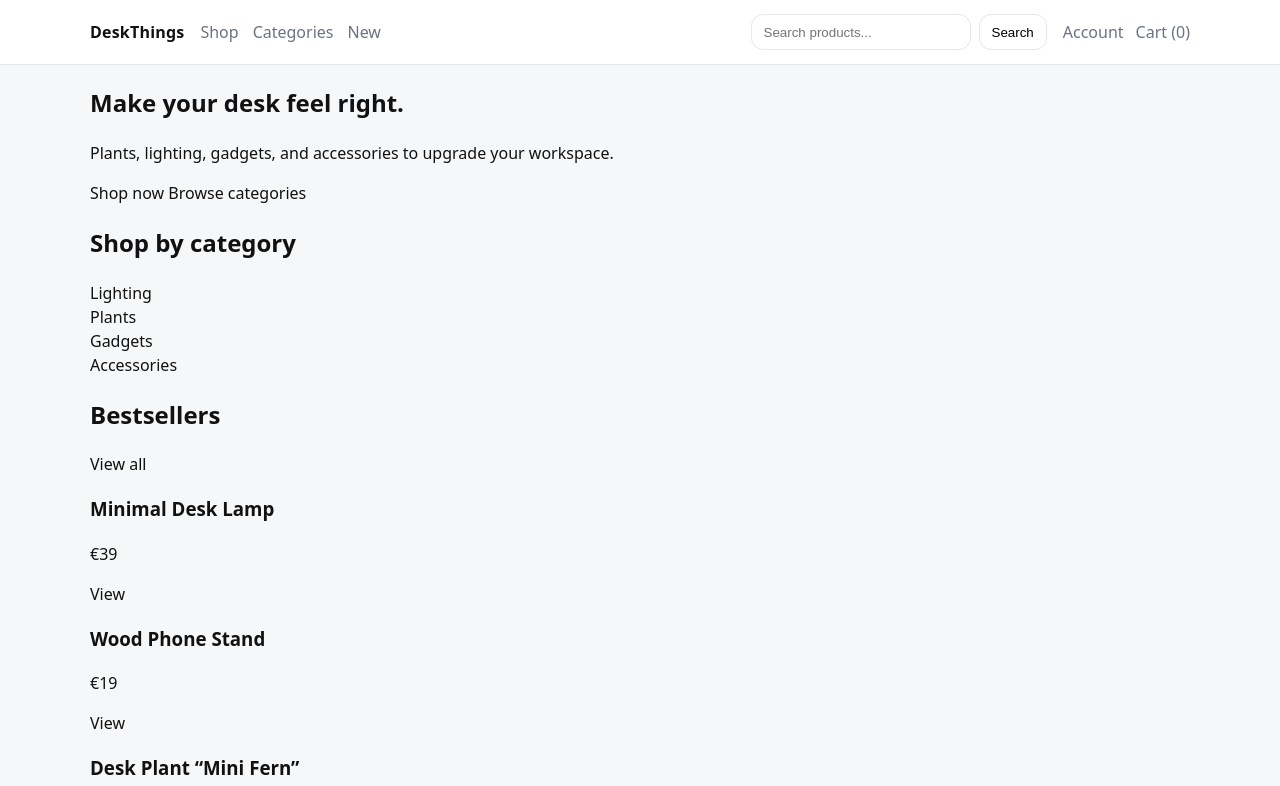
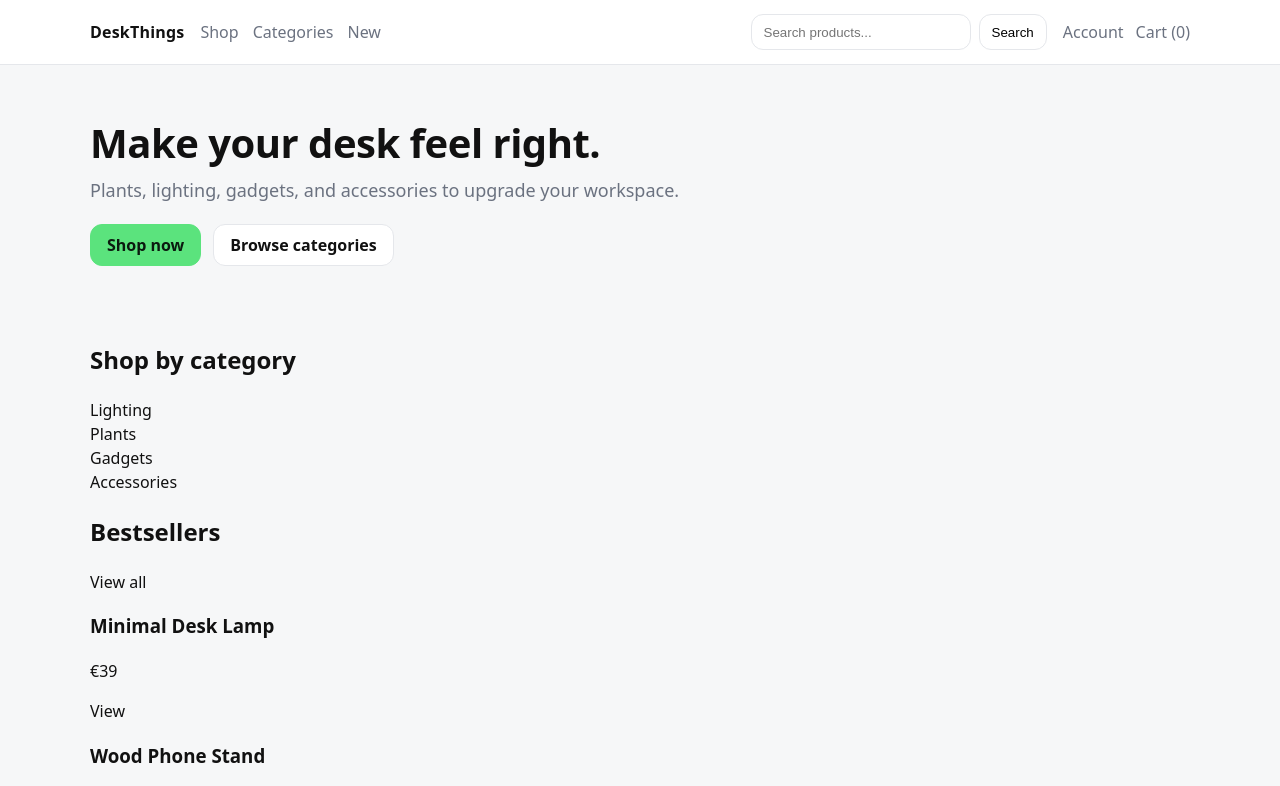
Before and after one commit to spennerr/DeskThings, a plain HTML site: page public/index.html in a window 1280 px wide. Shown: the top 786 px of the page. Drawn offline with Linux system fonts and the light colour scheme.

Commit message:
feat: style hero section and primary/secondary buttons

```diff
--- a/public/styles.css
+++ b/public/styles.css
@@ -150,3 +150,55 @@ header {
 .actions a:hover {
     color: var(--color-text);
 }
+
+/* =========================
+   Hero
+   ========================= */
+
+.hero {
+    padding: 56px 0;
+}
+
+.hero h2 {
+    margin: 0;
+    font-size: 40px;
+    line-height: 1.1;
+    letter-spacing: -0.5px;
+}
+
+.hero p {
+    margin: 12px 0 0;
+    max-width: 60ch;
+    color: var(--color-muted);
+    font-size: 18px;
+}
+
+.hero-actions {
+    margin-top: 20px;
+    display: flex;
+    gap: 12px;
+}
+
+/* Buttons (foundation) */
+.hero-actions a {
+    display: inline-flex;
+    align-items: center;
+    justify-content: center;
+    height: 42px;
+    padding: 0 16px;
+    border-radius: var(--radius-md);
+    border: 1px solid var(--color-border);
+    background: var(--color-surface);
+    text-decoration: none;
+    font-weight: 600;
+}
+
+.hero-actions a:first-child {
+    background: var(--color-accent);
+    border-color: var(--color-accent);
+    color: #0b1a0f;
+}
+
+.hero-actions a:hover {
+    text-decoration: none;
+}
```
